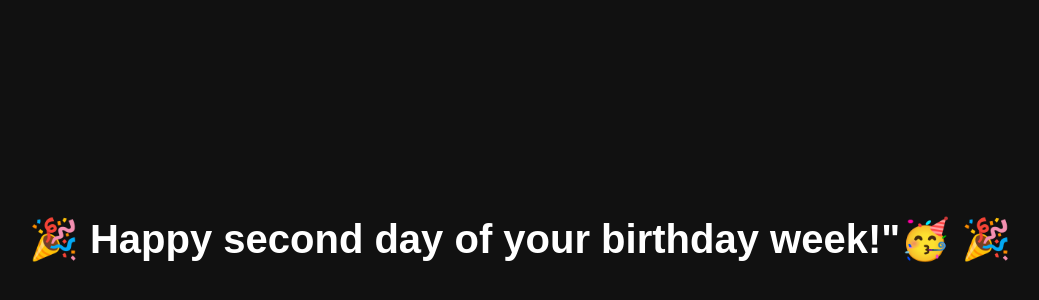
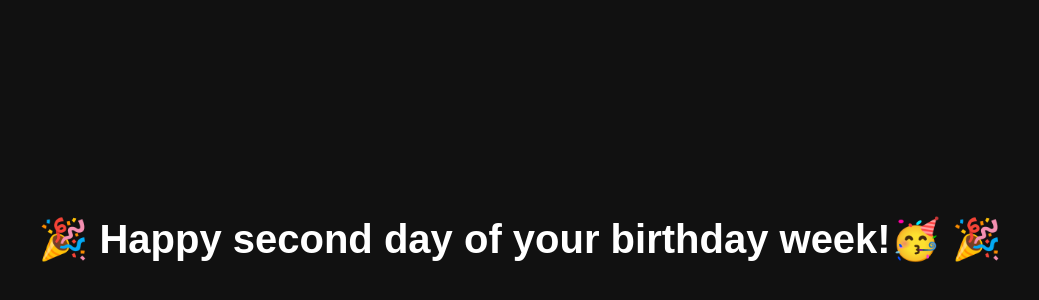
Before and after one commit to CodeJoker-OG/wish-app, a plain HTML site: page index.html in a window 1280 px wide. Shown: the part 146-446 px from the top of the page, without its empty margins (120-1159 px from the left). Drawn offline with Linux system fonts and the light colour scheme.

Commit message:
message correction

```diff
--- a/index.html
+++ b/index.html
@@ -23,6 +23,6 @@ background: #111;
   </style>
 </head>
 <body>
-  <h1 class="wish">🎉 Happy second day of your birthday week!"🥳 🎉</h1>
+  <h1 class="wish">🎉 Happy second day of your birthday week!🥳 🎉</h1>
 </body>
 </html>
```
